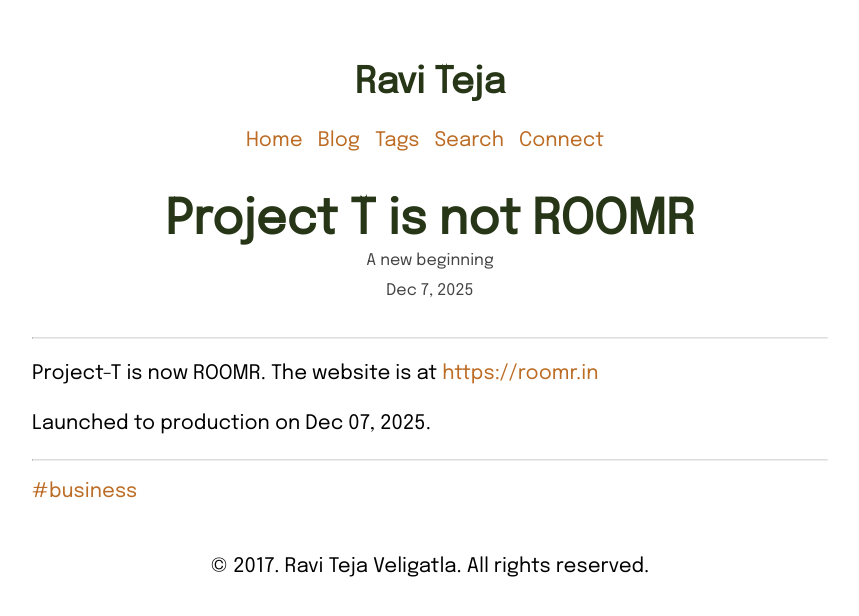
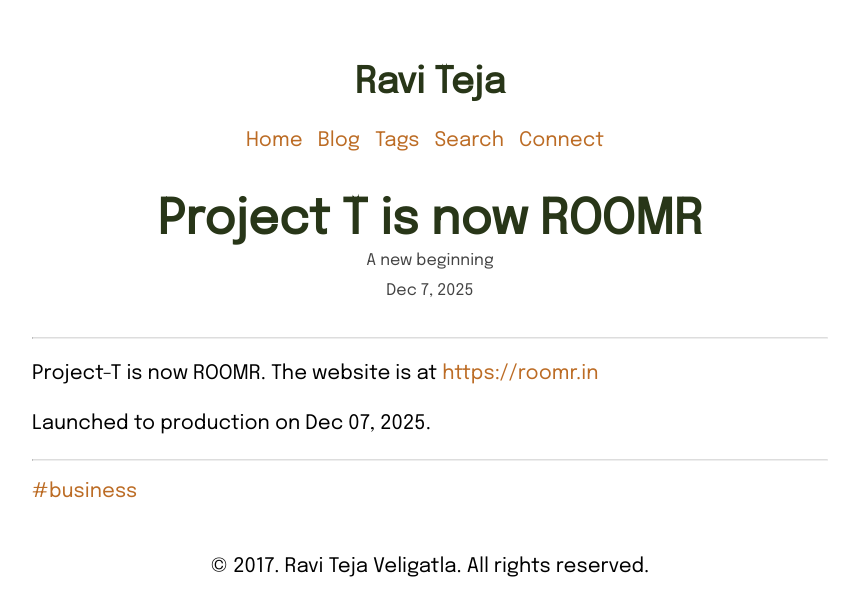
Before and after one commit to insidert/insidert, an Astro site: page /blog/project-t-is-now-roomr in a window 1280 px wide. Shown: the whole page, without its empty margins (210-1069 px from the left). Built offline with nearby package versions, Linux system fonts and the light colour scheme; Astro itself is replaced by a stand-in of ours.

Commit message:
Fix typo in title.

```diff
--- a/src/content/blog/project-t-is-now-roomr.md
+++ b/src/content/blog/project-t-is-now-roomr.md
@@ -1,5 +1,5 @@
 ---
-title: "Project T is not ROOMR"
+title: "Project T is now ROOMR"
 description: "A new beginning"
 publishedDate: "Dec 07 2025"
 updatedDate: "Dec 07 2025"
```
